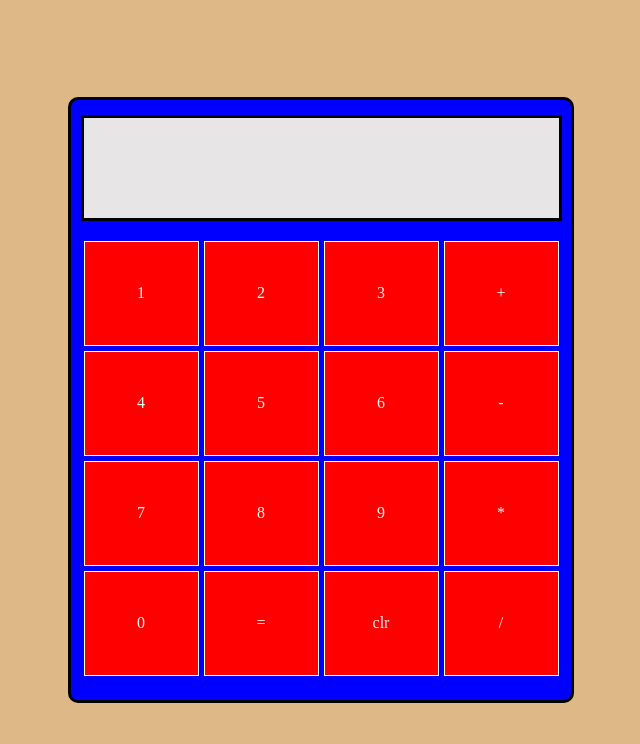
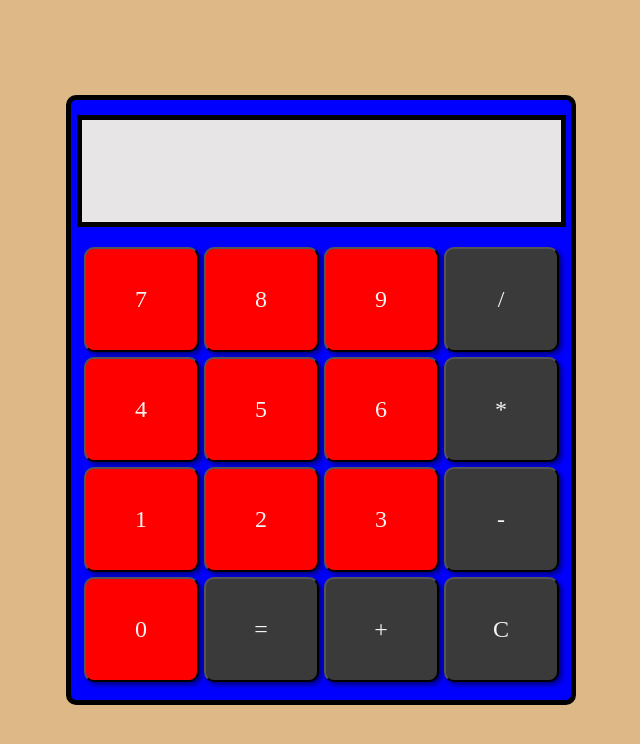
Before and after one commit to lilbits88/calculator, a plain HTML site: page index.html in a window 1280 px wide. Shown: the whole page, without its empty margins (319-959 px from the left). Drawn offline with nearby package versions, Linux system fonts and the light colour scheme.

Commit message:
built ui for calc and styled

```diff
--- a/index.html
+++ b/index.html
@@ -9,27 +9,28 @@
   <title>CALCULATOR</title>
 </head>
 <body>
-<div id="calculator">
-  <div id="display"></div>
-  <div id="btn-container">
-    <button>1</button>
-    <button>2</button>
-    <button>3</button>
-    <button>+</button>
-    <button>4</button>
-    <button>5</button>
-    <button>6</button>
-    <button>-</button>
-    <button>7</button>
-    <button>8</button>
-    <button>9</button>
-    <button>*</button>
-    <button>0</button>
-    <button>=</button>
-    <button>clr</button>
-    <button>/</button>
+  <div id="calculator">
+    <input type="text" id="display" disabled>
+    <div class="button-container">
+    <button class="btn" data-value="7">7</button>
+    <button class="btn" data-value="8">8</button>
+    <button class="btn" data-value="9">9</button>
+    <button class="btn operator" data-value="/">/</button>
+    <button class="btn" data-value="4">4</button>
+    <button class="btn" data-value="5">5</button>
+    <button class="btn" data-value="6">6</button>
+    <button class="btn operator" data-value="*">*</button>
+    <button class="btn" data-value="1">1</button>
+    <button class="btn" data-value="2">2</button>
+    <button class="btn" data-value="3">3</button>
+    <button class="btn operator" data-value="-">-</button>
+    <button class="btn" data-value="0">0</button>
+    <button class="btn operator" data-value="=">=</button>
+    <button class="btn operator" data-value="+">+</button>
+    <button class="btn operator" id="clear">C</button>
+    </div>
   </div>
-</div>
+
 <script src="script.js"></script>
 </body>
 </html>
--- a/script.js
+++ b/script.js
@@ -0,0 +1,36 @@
+const display = document.getElementById('display');
+const buttons = document.querySelectorAll('.btn');
+const clearButton = document.getElementById('clear');
+
+let currentInput = '';
+let previousInput = '';
+let operator = '';
+
+buttons.forEach(button => {
+  button.addEventListener('click', () => {
+    const value = button.dataset.value;
+
+    if (value === '=') {
+      if (operator && previousInput !== '') {
+        currentInput = eval(previousInput + operator + currentInput);
+        display.value = currentInput;
+        previousInput = '';
+        operator = '';
+      }
+    } else if (value === 'C') {
+      currentInput = '';
+      previousInput = '';
+      operator = '';
+      display.value = '';
+    } else if (['+', '-', '*', '/'].includes(value)) {
+      if (previousInput !== '') {
+        currentInput = '';
+      }
+      operator = value;
+      previousInput = display.value;
+    } else {
+      currentInput += value;
+      display.value = currentInput;
+    }
+  });
+});
--- a/styles.css
+++ b/styles.css
@@ -11,7 +11,7 @@ body {
   flex-direction: column;
   align-items: center;
   gap: 20px;
-  border: 3px solid black;
+  border: 5px solid black;
   background-color: blue;
   border-radius: 10px;
   width: 500px;
@@ -20,15 +20,17 @@ body {
 
 #display {
   background-color: rgb(231, 229, 229);
-  border: 3px solid black;
+  border: 5px solid black;
   margin-top: 15px;
   height: 100px;
   width: 475px;
   text-align: right;
+  font-size: 90px;
 }
 
-#btn-container {
+.button-container {
   display: flex;
+  justify-content: center;
   flex-wrap: wrap;
   gap: 5px;
   width: 475px;
@@ -39,5 +41,13 @@ button {
   width: 115px;
   background-color: red;
   color: whitesmoke;
-  border: 1px solid white;
+  border-radius: 10px;
+  font-size: x-large;
+  box-shadow: 3px 3px 5px rgba(0, 0, 0, 0.5);
 }
+button:hover {
+  cursor: pointer;
+}
+.operator {
+  background-color: #3b3a3a;
+}
```
